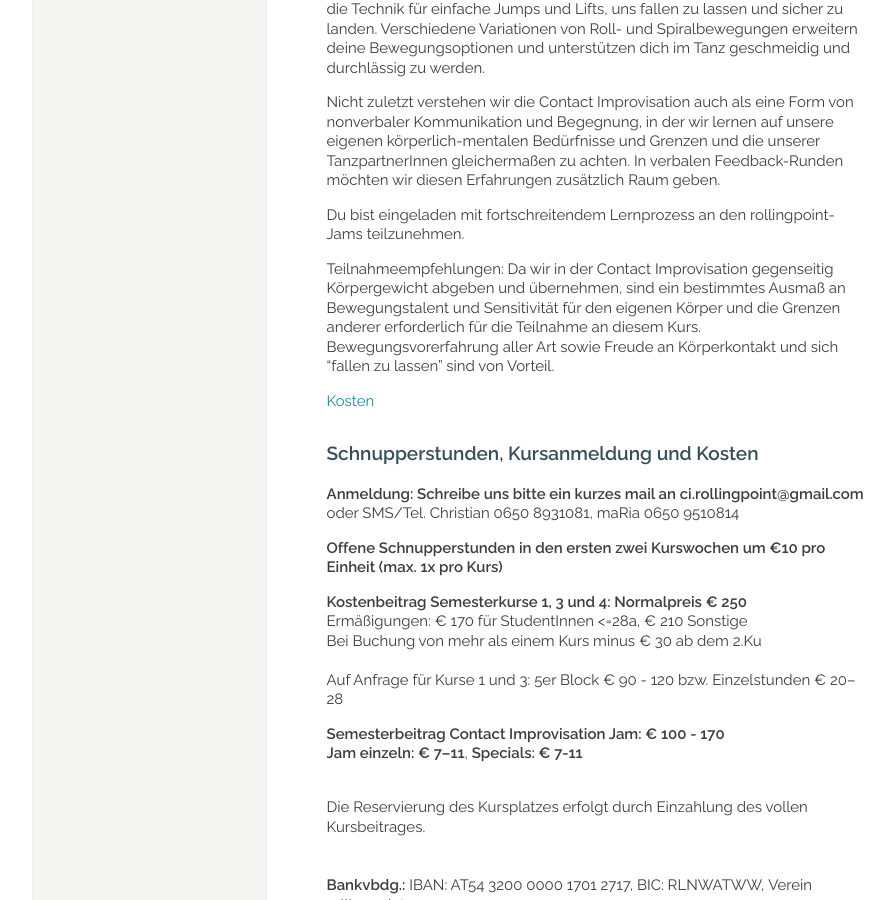
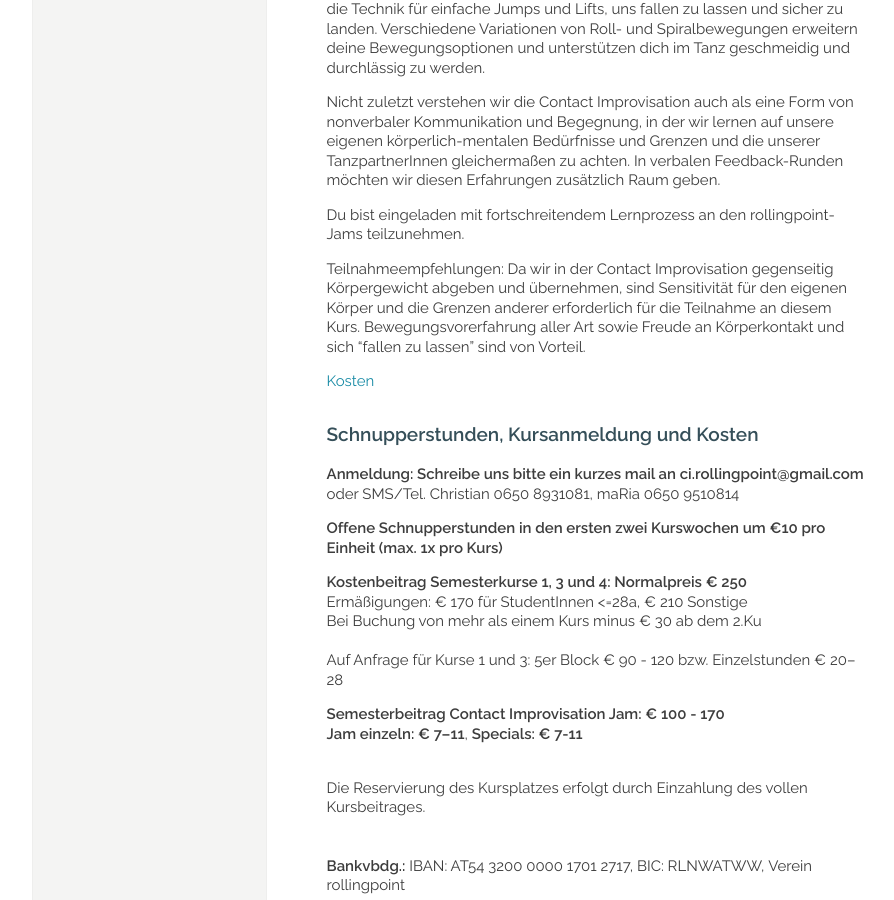
Before and after one commit to manulari/rollingpointat, a Jekyll site: the page built from _pages_de/kurse.md, in a window 1280 px wide and 900 px high, scrolled down 2464 px. Shown: the whole window, without its empty margins (152-1046 px from the left). Built offline with Jekyll 4.4.1, drawn with Linux system fonts in a browser that asks for light colours; comment, search, counter and statistics services are not loaded.

Commit message:
Update page (de) “kurse”

```diff
--- a/_pages_de/kurse.md
+++ b/_pages_de/kurse.md
@@ -90,7 +90,7 @@ Nicht zuletzt verstehen wir die Contact Improvisation auch als eine Form von non
 
 Du bist eingeladen mit fortschreitendem Lernprozess an den rollingpoint-Jams teilzunehmen.
 
-Teilnahmeempfehlungen: Da wir in der Contact Improvisation gegenseitig Körpergewicht abgeben und übernehmen, sind ein bestimmtes Ausmaß an Bewegungstalent und Sensitivität für den eigenen Körper und die Grenzen anderer erforderlich für die Teilnahme an diesem Kurs. Bewegungsvorerfahrung aller Art sowie Freude an Körperkontakt und sich “fallen zu lassen” sind von Vorteil.
+Teilnahmeempfehlungen: Da wir in der Contact Improvisation gegenseitig Körpergewicht abgeben und übernehmen, sind Sensitivität für den eigenen Körper und die Grenzen anderer erforderlich für die Teilnahme an diesem Kurs. Bewegungsvorerfahrung aller Art sowie Freude an Körperkontakt und sich “fallen zu lassen” sind von Vorteil.
 
 [Kosten](#kosten)
 
```
